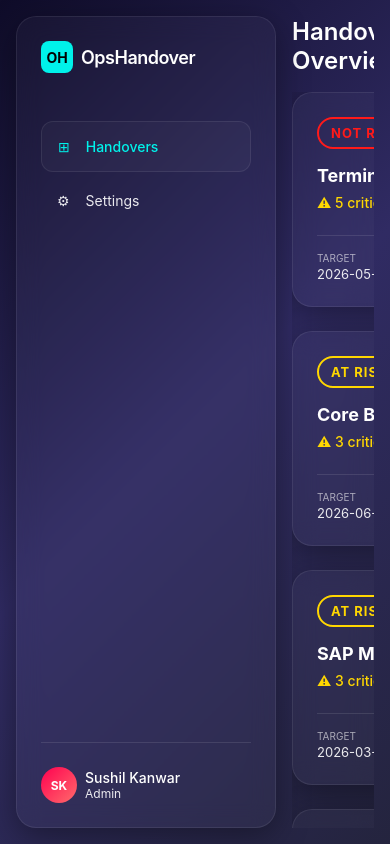
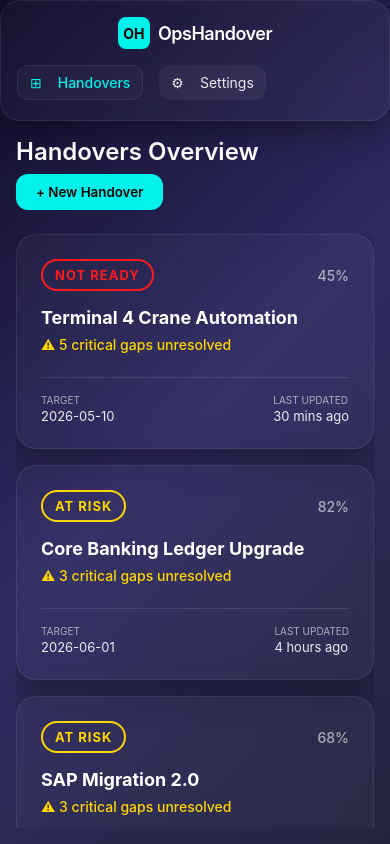
Before and after one commit to kanwarsx-prog/opsHandover, a React (Vite) app: page / in a window 390 px wide. Built offline with nearby package versions, Linux system fonts and the light colour scheme.

Commit message:
Implement mobile responsiveness

```diff
--- a/src/styles/dashboard.css
+++ b/src/styles/dashboard.css
@@ -156,3 +156,19 @@
     background: #fff;
     box-shadow: 0 0 20px var(--color-primary-glow);
 }
+
+@media (max-width: 768px) {
+    .handover-grid {
+        grid-template-columns: 1fr;
+        /* Single column */
+        gap: var(--spacing-md);
+    }
+
+    .top-bar {
+        flex-direction: column;
+        align-items: flex-start;
+        gap: var(--spacing-sm);
+        height: auto;
+        margin-bottom: var(--spacing-lg);
+    }
+}
--- a/src/styles/layout.css
+++ b/src/styles/layout.css
@@ -125,3 +125,48 @@
     overflow-y: auto;
     padding-bottom: var(--spacing-xl);
 }
+
+@media (max-width: 768px) {
+    .layout-container {
+        flex-direction: column;
+        padding: 0;
+        gap: 0;
+    }
+
+    .sidebar {
+        width: 100%;
+        height: auto;
+        padding: var(--spacing-md);
+        background: rgba(0, 0, 0, 0.2);
+        /* Slight contrast */
+        border-bottom: 1px solid rgba(255, 255, 255, 0.05);
+    }
+
+    .logo-area {
+        margin-bottom: var(--spacing-md);
+        justify-content: center;
+    }
+
+    .nav-menu {
+        flex-direction: row;
+        overflow-x: auto;
+        gap: var(--spacing-md);
+        padding-bottom: 4px;
+        /* Scrollbar space */
+    }
+
+    .nav-item {
+        white-space: nowrap;
+        padding: 8px 12px;
+        background: rgba(255, 255, 255, 0.05);
+    }
+
+    .user-profile {
+        display: none;
+        /* Hide profile on mobile to save space */
+    }
+
+    .main-content {
+        padding: var(--spacing-md);
+    }
+}
--- a/src/styles/signoff.css
+++ b/src/styles/signoff.css
@@ -322,3 +322,65 @@
 .btn-danger:hover {
     box-shadow: 0 0 20px rgba(255, 68, 68, 0.4);
 }
+
+@media (max-width: 768px) {
+    .signoff-modal {
+        height: 100vh;
+        max-width: 100%;
+        border-radius: 0;
+    }
+
+    .readiness-snapshot {
+        flex-direction: column;
+        align-items: stretch;
+    }
+
+    .snapshot-score {
+        border-right: none;
+        border-bottom: 1px solid rgba(255, 255, 255, 0.1);
+        padding-right: 0;
+        padding-bottom: var(--spacing-md);
+        margin-bottom: var(--spacing-md);
+        flex-direction: row;
+        justify-content: center;
+        gap: var(--spacing-md);
+    }
+
+    .snapshot-stats {
+        justify-content: space-around;
+    }
+
+    .stat-value {
+        font-size: 20px;
+    }
+
+    .signoff-meta {
+        flex-direction: column;
+        gap: 4px;
+    }
+
+    .signoff-actions {
+        flex-direction: column-reverse;
+        /* Buttons on top of text */
+        gap: var(--spacing-lg);
+    }
+
+    .actions-column {
+        width: 100%;
+        align-items: stretch;
+    }
+
+    .action-buttons-row {
+        flex-direction: column-reverse;
+        gap: var(--spacing-md);
+    }
+
+    .cancel-wrapper {
+        justify-content: center;
+    }
+
+    .legal-statement {
+        max-width: 100%;
+        text-align: center;
+    }
+}
--- a/src/styles/workspace.css
+++ b/src/styles/workspace.css
@@ -252,3 +252,39 @@
     border-color: #fff;
     background: rgba(255, 255, 255, 0.05);
 }
+
+@media (max-width: 768px) {
+    .score-overview {
+        flex-direction: column;
+        text-align: center;
+        gap: var(--spacing-md);
+        padding: var(--spacing-md);
+    }
+
+    .project-meta {
+        flex-direction: column;
+        gap: 8px;
+        width: 100%;
+        text-align: center;
+    }
+
+    .check-item {
+        flex-direction: column;
+        gap: var(--spacing-md);
+    }
+
+    .check-info {
+        width: 100%;
+    }
+
+    .check-actions {
+        width: 100%;
+        justify-content: space-between;
+        padding-top: var(--spacing-sm);
+        border-top: 1px solid rgba(255, 255, 255, 0.05);
+    }
+
+    /* Layout Actions in Workspace.jsx passing here if inline styles used?
+       Actually Workspace actions seem to be in Layout props.
+       Let's format the top actions too if possible, but they are in Layout actions prop. */
+}
```
